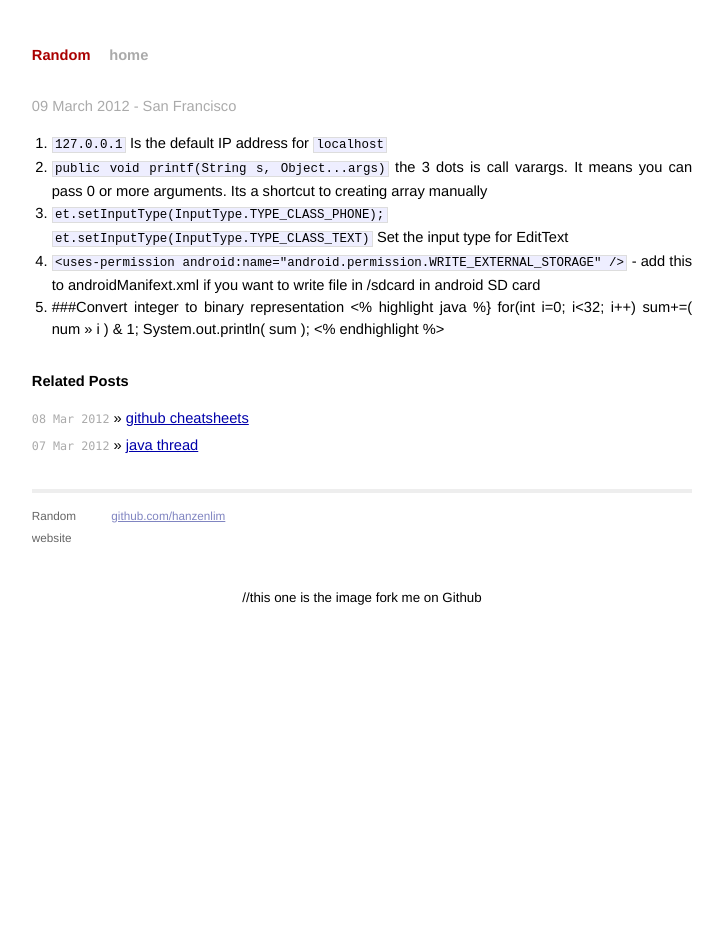
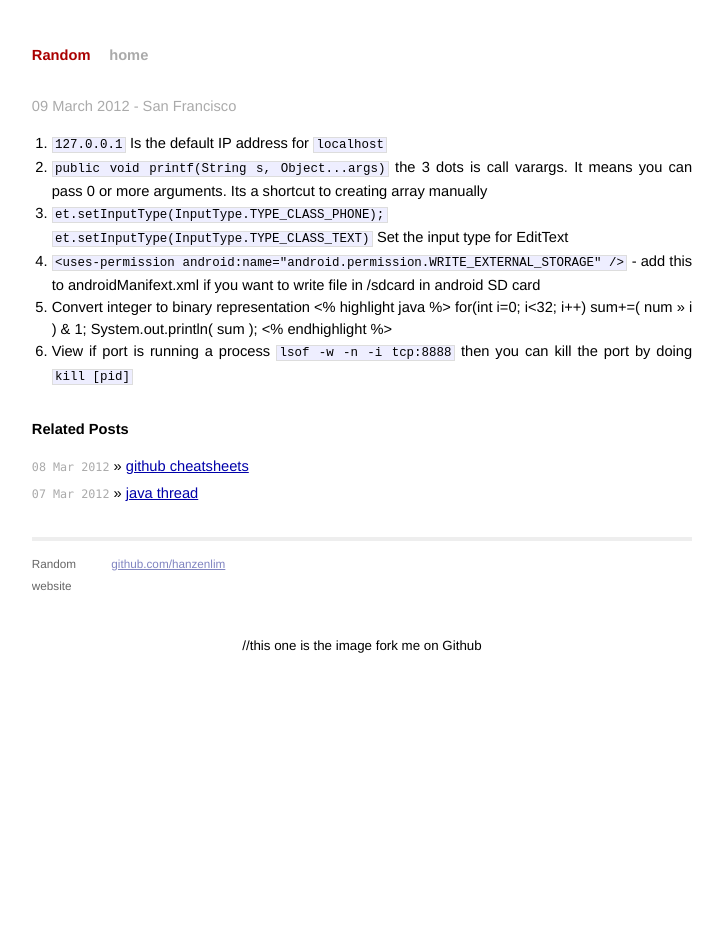
Before and after one commit to badong/badong.github.com, a Jekyll site: the page built from _posts/2012-03-9-general_cheatsheets.md, in a window 1280 px wide. Shown: the whole page, without its empty margins (278-1001 px from the left). Built offline with Jekyll 4.4.1, drawn with Linux system fonts in a browser that asks for light colours; Markdown is read by kramdown in place of the engine named in the settings.

Commit message:
Update _posts/2012-03-9-general_cheatsheets.md

```diff
--- a/_posts/2012-03-9-general_cheatsheets.md
+++ b/_posts/2012-03-9-general_cheatsheets.md
@@ -11,9 +11,10 @@ Its a shortcut to creating array manually
 Set the input type for EditText
 4. `<uses-permission android:name="android.permission.WRITE_EXTERNAL_STORAGE" />` - add this to androidManifext.xml if
     you want to write file in /sdcard in android SD card
-5. ###Convert integer to binary representation
-<% highlight java %}
+5. Convert integer to binary representation
+<% highlight java %>
 for(int i=0; i<32; i++)
   sum+=( num >> i ) & 1;
 System.out.println( sum );
 <% endhighlight %>
+6. View if port is running a process `lsof -w -n -i tcp:8888` then you can kill the port by doing `kill [pid]`
```
